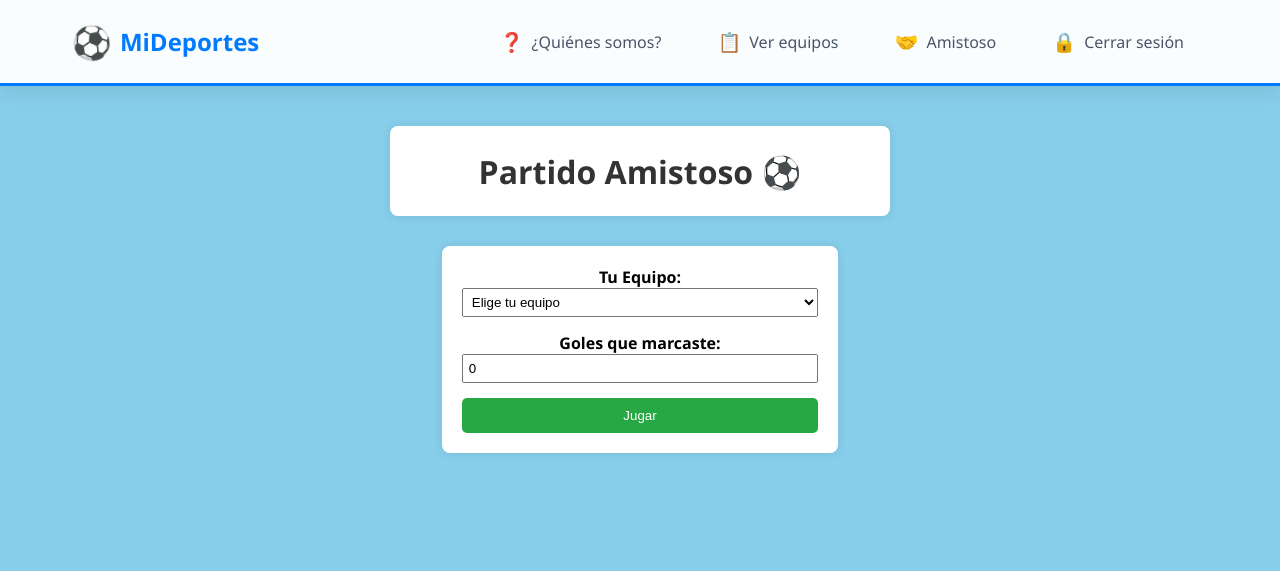
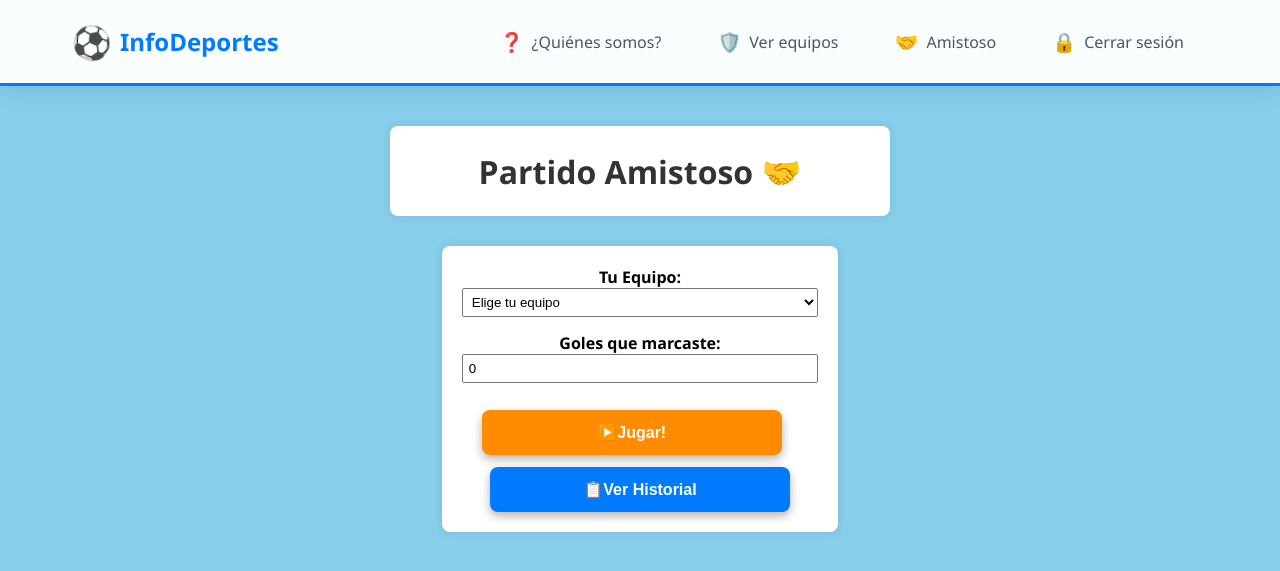
Before and after one commit to 17ust9n/infodeportes, a Django app: page /amistoso/ in a window 1280 px wide. Shown: the top 571 px of the page. Run offline with Django 5.2, Linux system fonts and the light colour scheme; a user stored in the database is signed in; data comes from the database, SQL or seed files in the repository; both versions use the stored data as it was after the commit.

```diff
--- a/appdeportes/static/appdeportes/estilos.css
+++ b/appdeportes/static/appdeportes/estilos.css
@@ -456,3 +456,35 @@ header {
 .recuadro-resultado form {
     margin-top: 10px;
 }
+
+.boton-personalizado {
+  display: inline-block;
+  width: 300px;          /* ancho fijo */
+  height: 45px;          /* altura fija */
+  padding: 0;            /* quitamos padding extra para altura exacta */
+  color: white;
+  border: none;
+  border-radius: 8px;
+  font-weight: bold;
+  font-size: 16px;       /* ajusta si hace falta */
+  cursor: pointer;
+  transition: all 0.3s ease;
+  margin-top: 12px;      /* espacio uniforme entre botones */
+  box-shadow: 0 4px 10px rgba(0,0,0,0.3);
+  text-align: center;
+  line-height: 45px;     /* centra el texto verticalmente */
+}
+
+
+
+/* Colores específicos */
+.boton-naranja { background-color: #ff8c00; }
+.boton-rojo    { background-color: #dc3545; }
+.boton-verde   { background-color: #28a745; }
+.boton-azul    { background-color: #007bff; }
+
+/* Hover general */
+.boton-personalizado:hover {
+  opacity: 0.9;
+  transform: translateY(-2px);
+}
--- a/appdeportes/templates/amistoso.html
+++ b/appdeportes/templates/amistoso.html
@@ -5,10 +5,11 @@
 
 {% block content %}
 <header>
-  <h2 class="titulo">Partido Amistoso ⚽</h2>
+  <h2 class="titulo">Partido Amistoso 🤝</h2>
 </header>
 
 <main style="max-width: 800px; margin: auto; padding: 20px;">
+
 
   <!-- FORMULARIO PARA JUGAR -->
   <form method="post" style="display: flex; flex-direction: column; gap: 15px;">
@@ -33,12 +34,22 @@
                  value="{{ goles_vos|default:0 }}" required style="padding: 5px; width: 100%;">
       </div>
 
-      <button type="submit" style="padding:10px; background:#28a745; color:white; border:none; border-radius:5px;">
-          Jugar
-      </button>
-  </form>
+      <button type="submit" class="boton-personalizado boton-naranja" style="margin-left: 20px;">▶️Jugar!</button>
+
+
+    </form>
+
+    <form method="get" action="{% url 'lista_partidos' %}">
+
+    <!-- Botón Ver Historial -->
+    <button type="submit" class="boton-personalizado boton-azul">
+    📋Ver Historial</button>
+
+    </form>
+
 
   {% if resultado %}
+  <!-- Lo demás queda igual -->
   <hr style="margin: 20px 0;">
   <h2>Resultado del Partido:</h2>
 
@@ -51,12 +62,15 @@
 
       <p class="resultado">{{ resultado }}</p>
 
-      <!-- Botón para reiniciar -->
-      <form method="get" action="{% url 'amistoso' %}">
-          <button type="submit" class="boton">Reiniciar</button>
-      </form>
+    <form method="get" action="{% url 'amistoso' %}">
 
-      <!-- Botón para guardar el partido -->
+  <!-- Botón Reiniciar -->
+  <button type="submit" class="boton-personalizado boton-rojo">
+    🔄Reiniciar</button>
+
+
+    </form>
+
       {% if not guardado %}
       <form method="post" action="{% url 'guardar_partido' %}">
           {% csrf_token %}
@@ -65,19 +79,18 @@
           <input type="hidden" name="goles_vos" value="{{ goles_vos }}">
           <input type="hidden" name="goles_pc" value="{{ goles_pc }}">
           <input type="hidden" name="resultado" value="{{ resultado }}">
-          <button type="submit" class="boton">Guardar Partida</button>
+
+        <!-- Botón Guardar Partida -->
+        <button type="submit" class="boton-personalizado boton-verde">
+        💾Guardar Partida</button>
+
       </form>
       {% else %}
           <p>✅ Partida guardada.</p>
       {% endif %}
 
-    <form method="get" action="{% url 'lista_partidos' %}" style="margin-top:10px;">
-        <button type="submit" class="boton" style="background:#007bff;">Ver Historial</button>
-    </form>
-
   </div>
-{% endif %}
-
+  {% endif %}
 
 </main>
 {% endblock %}
--- a/appdeportes/templates/base.html
+++ b/appdeportes/templates/base.html
@@ -14,7 +14,7 @@
   <div class="nav-container">
     <a href="{% url 'inicio' %}" class="nav-brand">
       <span class="nav-icon">⚽</span>
-      <span class="nav-title">MiDeportes</span>
+      <span class="nav-title">InfoDeportes</span>
     </a>
     <ul class="nav-menu">
       <li class="nav-item">
@@ -25,7 +25,7 @@
       </li>
       <li class="nav-item">
         <a href="{% url 'lista_equipos' %}" class="nav-link">
-          <span class="link-icon">📋</span>
+          <span class="link-icon">🛡️</span>
           <span>Ver equipos</span>
         </a>
       </li>
--- a/appdeportes/templates/equipos.html
+++ b/appdeportes/templates/equipos.html
@@ -5,7 +5,7 @@
 
 {% block content %}
 <header>
-  <h2 class="titulo">Lista de Equipos 📋</h2>
+  <h2 class="titulo">Lista de Equipos 🛡️</h2>
 </header>
 
 <main>
--- a/appdeportes/urls.py
+++ b/appdeportes/urls.py
@@ -9,6 +9,7 @@ urlpatterns = [
     path('equipo/<int:pk>/', views.detalle_equipo, name='detalle_equipo'),
     path('amistoso/', views.amistoso, name='amistoso'),
     path('guardar_partido/', views.guardar_partido, name='guardar_partido'),
+    path('eliminar-partido/<int:partido_id>/', views.eliminar_partido, name='eliminar_partido'),
     path('lista_partidos/', views.lista_partidos, name='lista_partidos'),  # <--- resuelto
 
     # --- nuevas rutas para usuarios ---
--- a/appdeportes/views.py
+++ b/appdeportes/views.py
@@ -104,6 +104,12 @@ def lista_partidos(request):
     return render(request, 'lista_partidos.html', {'historial': historial})
 
 
+@login_required
+def eliminar_partido(request, partido_id):
+    partido = get_object_or_404(PartidoAmistoso, id=partido_id, usuario=request.user)
+    partido.delete()
+    return redirect('lista_partidos')
+
 # --- VISTAS DE USUARIO ---
 def registro(request):
     if request.method == 'POST':
```
Also changed, not shown: appdeportes/templates/lista_partidos.html (+12 -3 lines), db.sqlite3.
